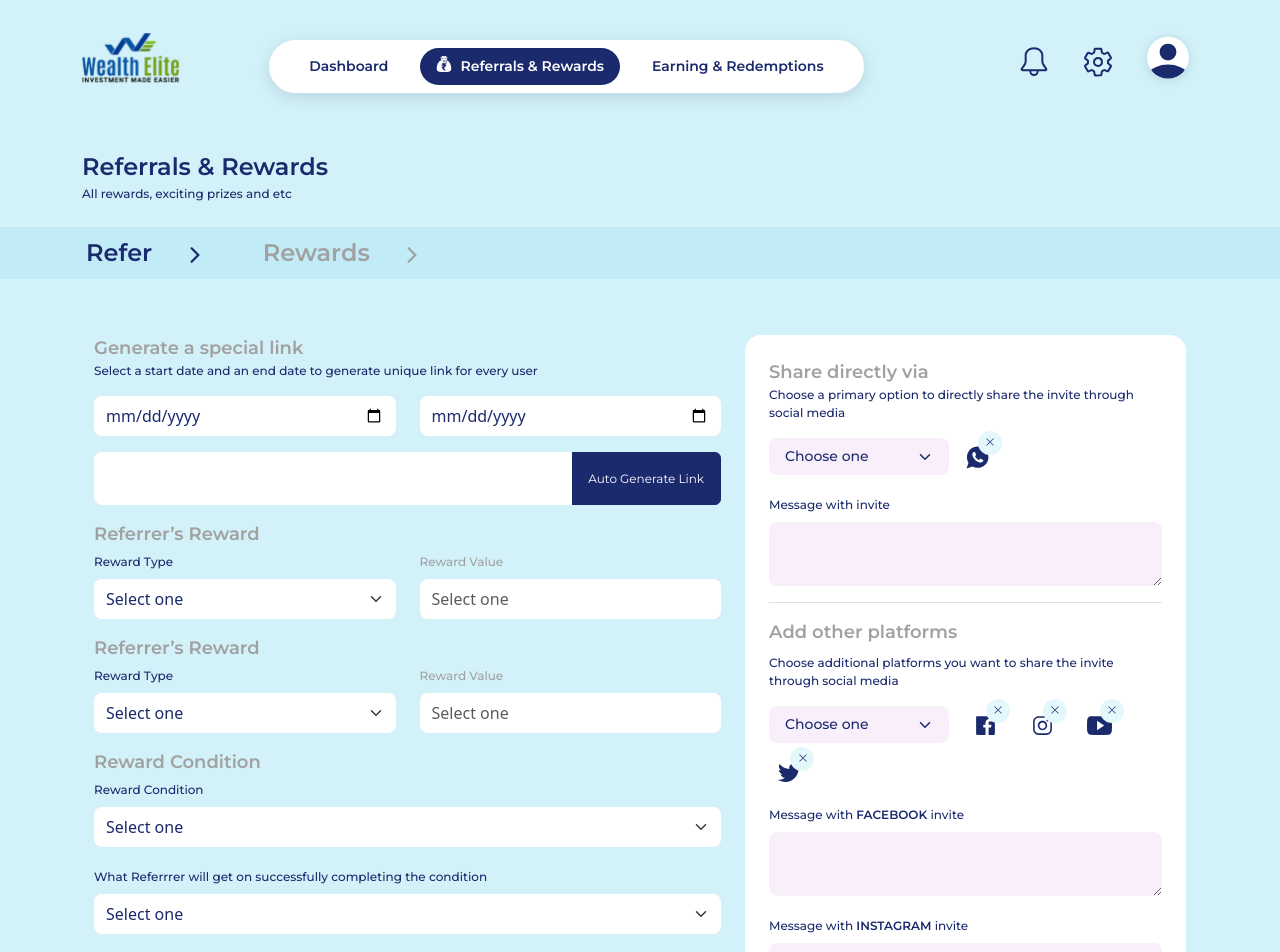
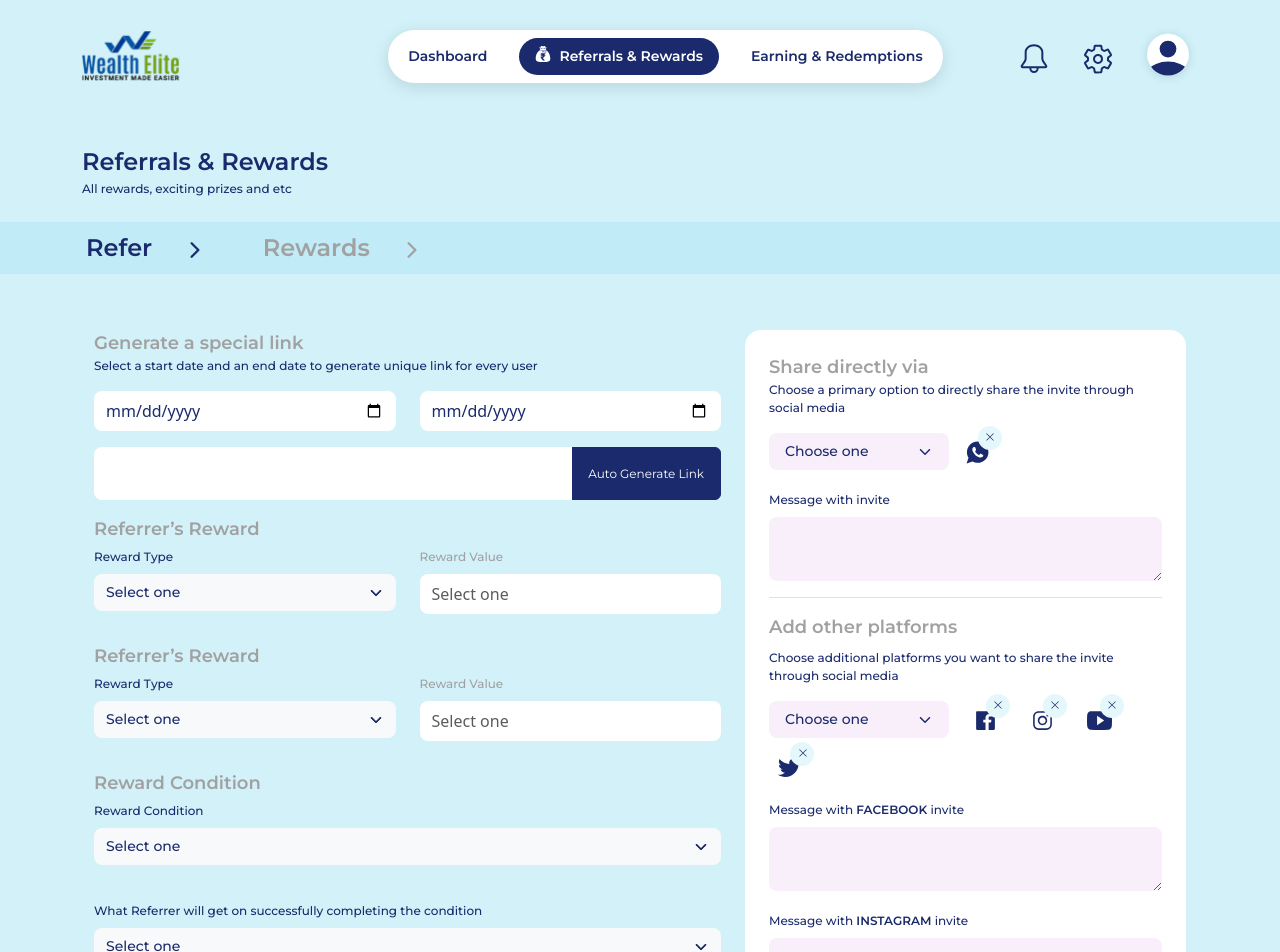
Before and after one commit to razikkhan722/referral-reward-admin, a React (Vite) app: page /referral in a window 1280 px wide. Shown: the top 952 px of the page. Built offline with nearby package versions, Linux system fonts and the light colour scheme.

Commit message:
update header and dropdowns

```diff
--- a/src/App.scss
+++ b/src/App.scss
@@ -385,10 +385,14 @@
 
 .pause-btn {
   background-color: rgba(69, 90, 100, 0.1);
+  padding-top: 5px;
+  padding-bottom: 4px;
 }
 
 .live-btn {
   background-color: rgba(100, 173, 90, 0.1);
+  padding-top: 5px;
+  padding-bottom: 4px;
 }
 
 .custom-table-bg th,
--- /dev/null
+++ b/src/components/customdropdown.jsx
@@ -0,0 +1,58 @@
+// components/CustomDropdown.jsx
+import React from "react";
+import Dropdown from "react-bootstrap/Dropdown";
+import { IoIosArrowDown } from "react-icons/io";
+
+const CustomDropdown = ({
+  label,
+  options = [],
+  value,
+  onChange,
+  placeholder = "Select one",
+  className = "",
+  labelClassName = "",
+  itemClassName = "",
+  error,
+}) => {
+  return (
+    <div className={`mb-3 ${className}`}>
+      {label && (
+        <label className={`form-label font-12 montserrat-medium text-blue-color ${labelClassName}`}>
+          {label}
+        </label>
+      )}
+      <Dropdown onSelect={(eventKey) => onChange(eventKey)}>
+        <Dropdown.Toggle
+          variant="light"
+          className={`w-100 form-select text-blue-color rounded-3 border-0 py-2 d-flex justify-content-between align-items-center ${
+            error ? "border border-danger" : ""
+          }`}
+        >
+          <span className="font-14 montserrat-medium">
+            {value || placeholder}
+          </span>
+          <IoIosArrowDown className="text-blue-color" />
+        </Dropdown.Toggle>
+
+        <Dropdown.Menu className="w-100 shadow-sm rounded">
+          {options.map((option) => (
+            <Dropdown.Item
+              key={option}
+              eventKey={option}
+              className={`text-blue-color font-14 montserrat-medium px-3 py-2 ${itemClassName}`}
+            >
+              {option}
+            </Dropdown.Item>
+          ))}
+        </Dropdown.Menu>
+      </Dropdown>
+      {error && (
+        <small className="text-danger d-block mt-1">
+          {error.message || "This field is required"}
+        </small>
+      )}
+    </div>
+  );
+};
+
+export default CustomDropdown;
--- a/src/components/navbar.jsx
+++ b/src/components/navbar.jsx
@@ -42,16 +42,19 @@ const NavBar = () => {
         className="bg-light-blue-color pt-4"
       >
         <Container>
-          <Navbar.Brand href="/">
+
+          <Navbar.Toggle aria-controls="responsive-navbar-nav" />
+          <Navbar.Collapse id="responsive-navbar-nav" className="justify-content-center mt-60">
+            <Navbar.Brand href="/" className="width-26">
             <img src={Logo} alt="Logo" />
           </Navbar.Brand>
-          <Navbar.Toggle aria-controls="responsive-navbar-nav" />
-          <Navbar.Collapse id="responsive-navbar-nav">
-            <Nav className="mx-auto box-shadow bg-white rounded-pill px-4 py-lg-0 py-3 mt-md-3 justify-content-center flex-wrap">
+  <Nav className="flex-wrap d-flex justify-content-center align-items-center">
+              <div className="box-shadow d-flex w-100 bg-white rounded-pill px-1 py-2">
+
               <NavLink
                 to="/"
                 className={({ isActive }) =>
-                  `nav-link text-blue-color d-flex align-itmes-center justify-content-center my-2 font-14 montserrat-semibold me-3 px-3 ${
+                  `nav-link text-blue-color d-flex align-itmes-center justify-content-center font-14 montserrat-semibold me-3 px-3 ${
                     isActive ? "active-nav" : ""
                   }`
                 }
@@ -72,7 +75,7 @@ const NavBar = () => {
               <NavLink
                 to="/referral"
                 className={({ isActive }) =>
-                  `nav-link text-blue-color d-flex align-itmes-center justify-content-center my-2 font-14 montserrat-semibold me-3 px-3 ${
+                  `nav-link text-blue-color d-flex align-itmes-center justify-content-center font-14 montserrat-semibold me-3 px-3 ${
                     isActive ? "active-nav" : ""
                   }`
                 }
@@ -93,7 +96,7 @@ const NavBar = () => {
               <NavLink
                 to="/earning"
                 className={({ isActive }) =>
-                  `nav-link text-blue-color d-flex align-itmes-center justify-content-center my-2 font-14 montserrat-semibold px-3 ${
+                  `nav-link text-blue-color d-flex align-itmes-center justify-content-center font-14 montserrat-semibold px-3 ${
                     isActive ? "active-nav" : ""
                   }`
                 }
@@ -111,6 +114,8 @@ const NavBar = () => {
                   </>
                 )}
               </NavLink>
+              </div>
+
             </Nav>
             <Nav className="d-flex align-items-center justify-content-center gap-3 flex-row mt-3 mt-lg-0 ms-auto">
               <Nav.Link href="#deets" className="font-32 text-blue-color">
@@ -300,9 +305,9 @@ const NavBar = () => {
               <label className="form-label text-blue-color font-12 montserrat-semibold">
                 Upload Picture
               </label>
-              <label class="upload-box d-flex text-center bg-light-white-3-color p-2 rounded-3 text-blue-color font-12 montserrat-medium">
-                <div class="upload-icon">
-                  <PiUploadSimpleBold className="font-16 me-3" />
+              <label class="upload-box d-flex text-center bg-light-white-3-color px-4 py-5 rounded-3 text-blue-color font-12 width-40 justify-content-center flex-column montserrat-medium">
+                <div class="upload-icon mx-auto text-center">
+                  <PiUploadSimpleBold className="font-16" />
                 </div>
                 Upload
                 <input type="file" id="formFile" />
--- a/src/pages/referralsRewards/referralsRewards.jsx
+++ b/src/pages/referralsRewards/referralsRewards.jsx
@@ -1,5 +1,6 @@
 import React, { useRef, useState } from 'react'
 import NavBar from '../../components/navbar';
+import CustomDropdown from "../../components/customdropdown";
 import { Nav } from 'react-bootstrap';
 import {
     IoIosArrowForward,
@@ -16,7 +17,7 @@ import { PiExport, PiFadersHorizontal, PiPencilSimple, PiUploadSimpleBold } from
 import { GrAttachment } from 'react-icons/gr';
 import { RiDeleteBin7Line } from 'react-icons/ri';
 import { GoPlus } from 'react-icons/go';
-import { useForm } from 'react-hook-form';
+import { useForm , Controller } from 'react-hook-form';
 // import { BsArrowsAngleExpand } from 'react-icons/bs';
 import { CgArrowsExpandRight } from 'react-icons/cg';
 import EarningsTable from '../../components/earningsTable';
@@ -153,6 +154,7 @@ const ReferralsRewards = () => {
     const {
         register,
         // handleSubmit,
+        control,
         formState: { errors },
     } = useForm();
 
@@ -285,14 +287,29 @@ const ReferralsRewards = () => {
 
                                     <p className='font-18 montserrat-semibold text-border-gray-color mb-0'>Referrer’s Reward</p>
                                     <div className='col-lg-6 mb-3'>
-                                        <label className="form-label font-12 montserrat-medium text-blue-color">Reward Type</label>
+                                        {/* <label className="form-label font-12 montserrat-medium text-blue-color">Reward Type</label>
                                         <select class="form-select text-blue-color rounded-3 border-0 py-2" aria-label="Default select example">
                                             <option selected>Select one</option>
                                             <option value="Meteor">Meteor</option>
                                             <option value="Star">Star</option>
                                             <option value="Cash">Cash</option>
                                             <option value="Custom">Custom</option>
-                                        </select>
+                                        </select> */}
+                                       <Controller
+  name="rewardType1"
+  control={control}
+  rules={{ required: true }}
+  render={({ field, fieldState }) => (
+    <CustomDropdown
+      label="Reward Type"
+      options={["Meteor", "Star", "Cash", "Custom"]}
+      value={field.value}
+      onChange={field.onChange}
+      error={fieldState.error}
+    />
+  )}
+/>
+
                                     </div>
                                     <div className='col-lg-6 mb-3'>
                                         <label className="form-label font-12 montserrat-medium text-border-gray-color">Reward Value</label>
@@ -305,14 +322,30 @@ const ReferralsRewards = () => {
                                     </div>
                                     <p className='font-18 montserrat-semibold text-border-gray-color mb-0'>Referrer’s Reward</p>
                                     <div className='col-lg-6 mb-3'>
-                                        <label className="form-label font-12 montserrat-medium text-blue-color">Reward Type</label>
+                                        {/* <label className="form-label font-12 montserrat-medium text-blue-color">Reward Type</label>
                                         <select class="form-select text-blue-color rounded-3 border-0 py-2" aria-label="Default select example">
                                             <option selected>Select one</option>
                                             <option value="Meteor">Meteor</option>
                                             <option value="Star">Star</option>
                                             <option value="Cash">Cash</option>
-                                            <option value="Custom">Custom</option>
-                                        </select>
+                                            <option value
+                                            ="Custom">Custom</option>
+                                        </select> */}
+                                        <Controller
+  name="rewardType2"
+  control={control}
+  rules={{ required: true }}
+  render={({ field, fieldState }) => (
+    <CustomDropdown
+      label="Reward Type"
+      options={["Meteor", "Star", "Cash", "Custom"]}
+      value={field.value}
+      onChange={field.onChange}
+      error={fieldState.error}
+    />
+  )}
+/>
+
                                     </div>
                                     <div className='col-lg-6 mb-3'>
                                         <label className="form-label font-12 montserrat-medium text-border-gray-color">Reward Value</label>
@@ -325,7 +358,7 @@ const ReferralsRewards = () => {
                                     </div>
                                     <p className='font-18 montserrat-semibold text-border-gray-color mb-0'>Reward Condition</p>
                                     <div className='col-lg-12 mb-3'>
-                                        <label className="form-label font-12 montserrat-medium text-blue-color">Reward Condition</label>
+                                        {/* <label className="form-label font-12 montserrat-medium text-blue-color">Reward Condition</label>
                                         <select class="form-select text-blue-color rounded-3 border-0 py-2" aria-label="Default select example">
                                             <option selected>Select one</option>
                                             <option value="On Sign up">On Sign up</option>
@@ -333,11 +366,53 @@ const ReferralsRewards = () => {
                                             <option value="When all referred users spend ₹5000 total">When all referred users spend ₹5000 total</option>
                                             <option value="On Monthly Leaderboard Ranking">On Monthly Leaderboard Ranking</option>
                                             <option value="Custom">Custom</option>
-                                        </select>
+                                        </select> */}
+                                        <Controller
+  name="rewardCondition"
+  control={control}
+  rules={{ required: true }}
+  render={({ field, fieldState }) => (
+    <CustomDropdown
+      label="Reward Condition"
+      options={[
+        "On Sign up",
+        "On 10 referrals",
+        "When all referred users spend ₹5000 total",
+        "On Monthly Leaderboard Ranking",
+        "Custom",
+      ]}
+      value={field.value}
+      onChange={field.onChange}
+      error={fieldState.error}
+    />
+  )}
+/>
+
                                     </div>
 
                                     <div className='col-lg-12 mb-3'>
-                                        <label className="form-label font-12 montserrat-medium text-blue-color">What Referrrer will get on successfully completing the condition</label>
+                                        <Controller
+  name="rewardBenefit"
+  control={control}
+  rules={{ required: true }}
+  render={({ field, fieldState }) => (
+    <CustomDropdown
+      label="What Referrer will get on successfully completing the condition"
+      options={[
+        "X % Discount on particular product",
+        "Early access to a sale or product drop",
+        "Double reward points",
+        "Free upgrade to a premium plan",
+        "Custom",
+      ]}
+      value={field.value}
+      onChange={field.onChange}
+      error={fieldState.error}
+    />
+  )}
+/>
+
+                                        {/* <label className="form-label font-12 montserrat-medium text-blue-color">What Referrrer will get on successfully completing the condition</label>
                                         <select class="form-select text-blue-color rounded-3 border-0 py-2" aria-label="Default select example">
                                             <option selected>Select one</option>
                                             <option value="X % Discount on particular product">X % Discount on particular product</option>
@@ -345,7 +420,7 @@ const ReferralsRewards = () => {
                                             <option value="Double reward points">Double reward points</option>
                                             <option value="Free upgrade to a premium plan">Free upgrade to a premium plan</option>
                                             <option value="Custom">Custom</option>
-                                        </select>
+                                        </select> */}
                                     </div>
 
                                     <div className='col-6'>
```
Also changed, not shown: src/pages/dashboard/dashboard.jsx (+17 -17 lines).
